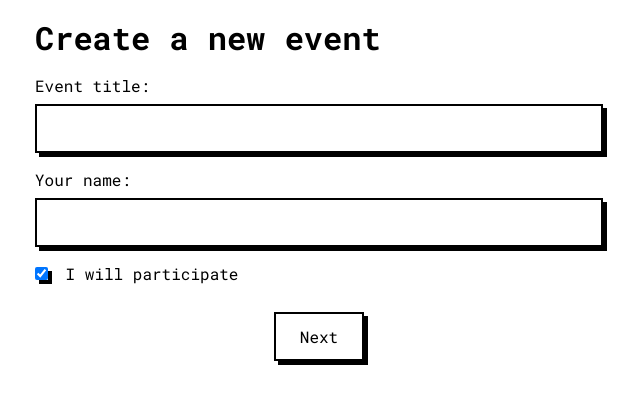
After one commit to carpelli/concepterklaas, a Flask app: page /new-event/step1 in a window 1280 px wide. The commit adds this page. Shown: the top 404 px of the page, without its empty margins (321-961 px from the left). Run offline with Flask 3, Linux system fonts and the light colour scheme.

Commit message:
add new onboarding

```diff
--- a/app/models.py
+++ b/app/models.py
@@ -28,21 +28,22 @@ class Event(db.Model):
 
     __table_args__ = (UniqueConstraint("host_id", "slug", name="uix_name"),)
 
-    def __init__(self, name: str, host: "Host") -> None:
+    def __init__(self, name: str) -> None:
         self.name = sanitize(name)
         self.slug = slugify(name)
-        self.host = host
 
 
 class Host(db.Model):
     id: Mapped[int] = mapped_column(primary_key=True)
     email: Mapped[str] = mapped_column(String(80), unique=True)
     password_hash: Mapped[str | None] = deferred(mapped_column(String(128)))
+    participant_id: Mapped[int | None] = mapped_column(ForeignKey("participant.id"))
 
     created_at: Mapped[datetime] = mapped_column(server_default=func.now())
     updated_at: Mapped[datetime] = mapped_column(server_default=func.now(), onupdate=func.now())
 
     events: Mapped[list["Event"]] = relationship(back_populates="host")
+    participant: Mapped["Participant | None"] = relationship()
 
     def __init__(self, email: str) -> None:
         self.email = email
--- a/app/routes.py
+++ b/app/routes.py
@@ -67,30 +67,97 @@ def before_assignment(f: Callable) -> Callable:
     return decorated
 
 
-@app.route("/", methods=["GET", "POST"])
+
+def event_from_session(f: Callable) -> Callable:
+    @wraps(f)
+    def decorated(*args: P.args, **kwargs: P.kwargs) -> ResponseReturnValue:
+        if "event_id" not in session:
+            return redirect(url_for("index"))
+        event = db.get_or_404(Event, session["event_id"])
+        return f(event, *args, **kwargs)
+
+    return decorated
+
+
+def clear_event_session() -> None:
+    session.pop("event_id", None)
+    session.pop("host_participant_id", None)
+
+
+@app.route("/")
 def index() -> ResponseReturnValue:
+    if "host_id" in session:
+        return redirect(url_for("admin"))
+    clear_event_session()
+    return redirect(url_for("new_event_step1"))
+
+
+@app.route("/new-event/step1", methods=["GET", "POST"])
+def new_event_step1() -> ResponseReturnValue:
+    if request.method == "POST":
+        event = Event(name=request.form["title"])
+        db.session.add(event)
+        if "participate" in request.form:
+            name = request.form["host_name"]
+            if name:
+                participant = Participant(name=name, event=event)
+                db.session.add(participant)
+                db.session.commit()
+                session["host_participant_id"] = participant.id
+        db.session.commit()
+        session["event_id"] = event.id
+        return redirect(url_for("new_event_step2"))
+    return render_template("new-event/step1.html")
+
+
+@app.route("/new-event/step2", methods=["GET", "POST"])
+@event_from_session
+def new_event_step2(event: Event) -> ResponseReturnValue:
+    if request.method == "POST":
+        if request.form.get("action") == "add_participant":
+            name = request.form["name"]
+            if name:
+                participant = Participant(name=name, event=event)
+                db.session.add(participant)
+                db.session.commit()
+        elif request.form.get("action") == "remove_participant":
+            participant_id = request.form["participant_id"]
+            participant = db.get_or_404(Participant, participant_id)
+            db.session.delete(participant)
+            db.session.commit()
+        elif request.form.get("action") == "next":
+            return redirect(url_for("new_event_step3"))
+    return render_template("new-event/step2.html", event=event)
+
+
+@app.route("/new-event/step3", methods=["GET", "POST"])
+@event_from_session
+def new_event_step3(event: Event) -> ResponseReturnValue:
     if request.method == "POST":
         host = Host(email=request.form["email"])
         host.set_password(request.form["password"])
+        if "host_participant_id" in session:
+            host.participant_id = session["host_participant_id"]
+        event.host = host
         db.session.add(host)
         db.session.commit()
         session["host_id"] = host.id
+        clear_event_session()
         return redirect(url_for("admin"))
-    if "host_id" in session:
-        return redirect(url_for("admin"))
-    if "participant_id" in session:
-        return redirect(url_for("refer"))
-    return render_template("index.html")
+    return render_template("new-event/step3.html", event=event)
 
 
-@app.route("/login", methods=["POST"])
+@app.route("/login", methods=["GET", "POST"])
 def login() -> ResponseReturnValue:
-    host = db.session.query(Host).filter_by(email=request.form["email"]).one_or_none()
-    if host and host.check_password(request.form["password"]):
-        session["host_id"] = host.id
-        return redirect(url_for("admin"))
-    flash("Invalid email or password.")
-    return redirect(url_for("index"))
+    if request.method == "POST":
+        host = (
+            db.session.query(Host).filter_by(email=request.form["email"]).one_or_none()
+        )
+        if host and host.check_password(request.form["password"]):
+            session["host_id"] = host.id
+            return redirect(url_for("admin"))
+        flash("Invalid email or password.")
+    return render_template("login.html")
 
 
 @app.route("/refer")
@@ -137,7 +204,8 @@ def logout() -> ResponseReturnValue:
 @login_required
 def admin(host: Host) -> ResponseReturnValue:
     if request.method == "POST":
-        event = Event(name=request.form["event_name"], host=host)
+        event = Event(name=request.form["event_name"])
+        event.host = host
         db.session.add(event)
         db.session.commit()
         return redirect(url_for("admin"))
--- a/app/static/style.css
+++ b/app/static/style.css
@@ -128,6 +128,7 @@ table {
     border: 2px solid black;
     box-shadow: 4px 4px 0 #000;
     padding: 0.2rem 0.3rem;
+    margin: 1rem 0;
 }
 table th {
     text-align: left;
@@ -161,6 +162,12 @@ table .right {
 /* Utility Classes */
 .text-center {
     text-align: center;
+}
+
+.center {
+    display: block;
+    margin-left: auto;
+    margin-right: auto;
 }
 
 .mt-1 {
@@ -282,11 +289,6 @@ a:hover {
 }
 
 /* Media Queries */
-@media (max-width: 768px) {
-    .col {
-        flex: 0 0 100%;
-    }
-}
 
 ul {
     list-style-type: square;
--- a/app/templates/admin.html
+++ b/app/templates/admin.html
@@ -36,7 +36,7 @@
             <button type="submit">Create</button>
         </div>
     </form>
-    <hr />
+    <hr class="mt-1">
     <p>
         <a href="{{ url_for('logout') }}">Logout</a>
     </p>
--- /dev/null
+++ b/app/templates/new-event/step1.html
@@ -0,0 +1,16 @@
+{% extends 'base.html' %}
+{% block title %}Create a new event{% endblock %}
+{% block content %}
+    <h1>Create a new event</h1>
+    <form method="post">
+        <label for="title">Event title:</label>
+        <input type="text" name="title" required />
+        <label for="host_name">Your name:</label>
+        <input type="text" name="host_name" required />
+        <label>
+            <input type="checkbox" name="participate" value="y" checked />
+            I will participate
+        </label>
+        <button type="submit" class="center mt-1">Next</button>
+    </form>
+{% endblock %}
```
Also changed, not shown: app/templates/index.html (deleted, +0 -27 lines), app/templates/login.html (added, +12 -0 lines), app/templates/new-event/step2.html (added, +39 -0 lines), app/templates/new-event/step3.html (added, +12 -0 lines).
